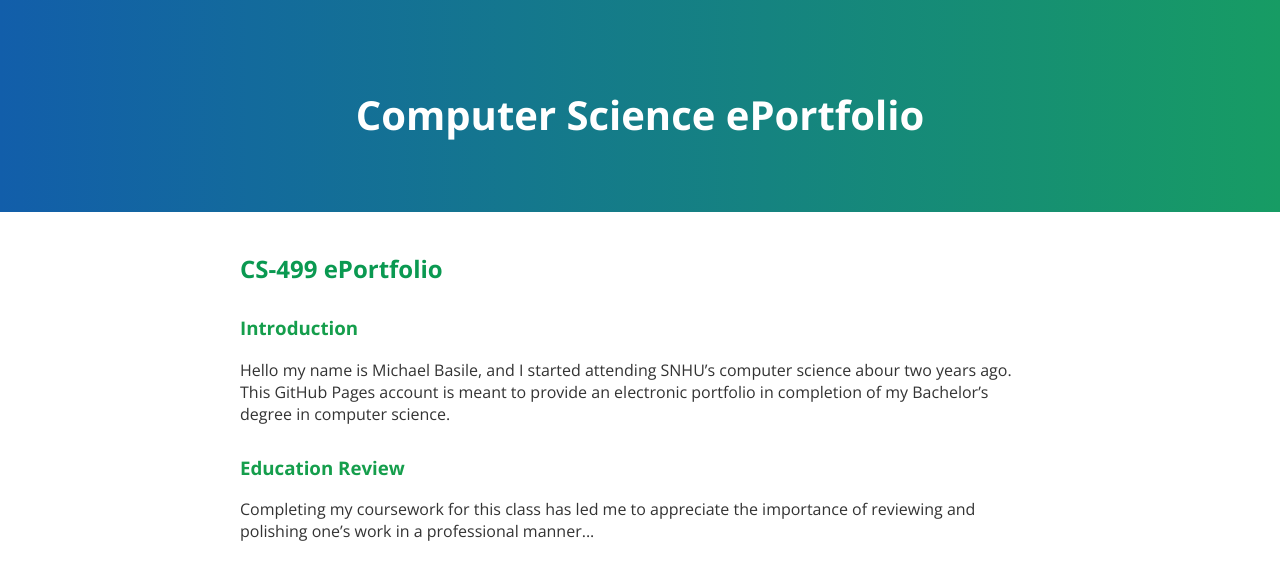
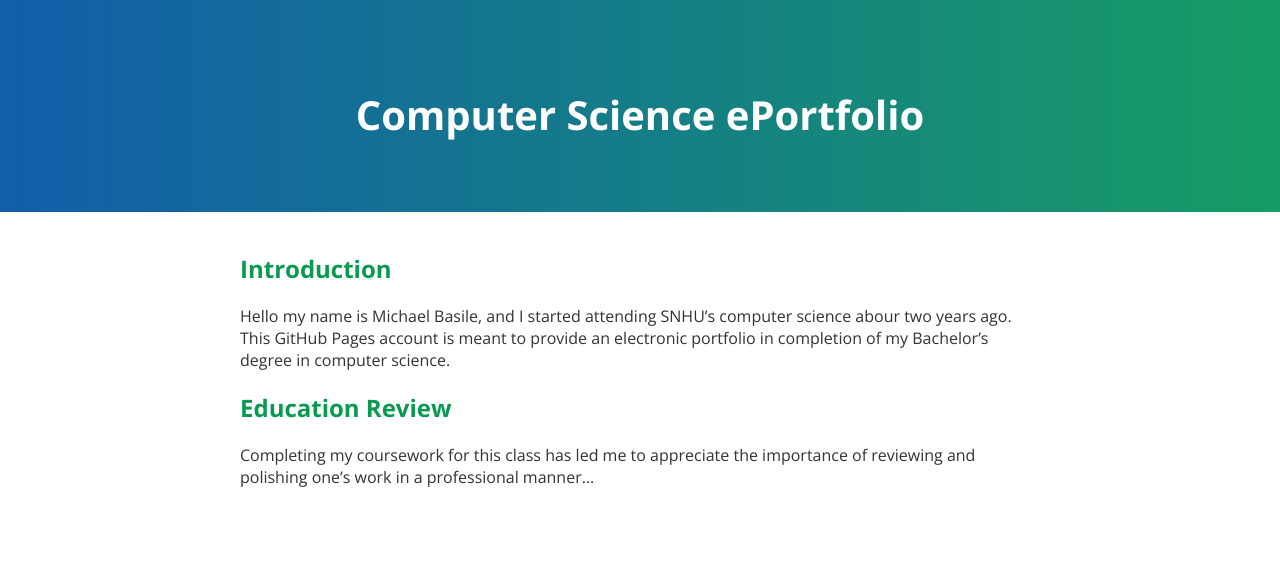
Before and after one commit to mikebasile1/mikebasile1.github.io, a plain HTML site: page index.html in a window 1280 px wide. Drawn offline with nearby package versions, Linux system fonts and the light colour scheme.

Commit message:
Update index.html

```diff
--- a/index.html
+++ b/index.html
@@ -3,7 +3,7 @@
 <head>
   <meta charset="UTF-8" />
   <meta name="viewport" content="width=device-width, initial-scale=1.0"/>
-  <title>CS-499 ePortfolio</title>
+  <title>Computer Science ePortfolio</title>
   <link href="https://fonts.googleapis.com/css2?family=Open+Sans:wght@400;700&display=swap" rel="stylesheet"/>
   <style>
     body {
@@ -43,16 +43,14 @@
   </header>
 
   <main>
-    <h2>CS-499 ePortfolio</h2>
-
-    <h3>Introduction</h3>
+    <h2>Introduction</h3>
     <p>
       Hello my name is Michael Basile, and I started attending SNHU’s computer science abour two years ago.
       This GitHub Pages account is meant to provide an electronic portfolio in completion of my Bachelor’s degree
       in computer science.
     </p>
 
-    <h3>Education Review</h3>
+    <h2>Education Review</h3>
     <p>
       Completing my coursework for this class has led me to appreciate the importance of reviewing and
       polishing one’s work in a professional manner...
```
